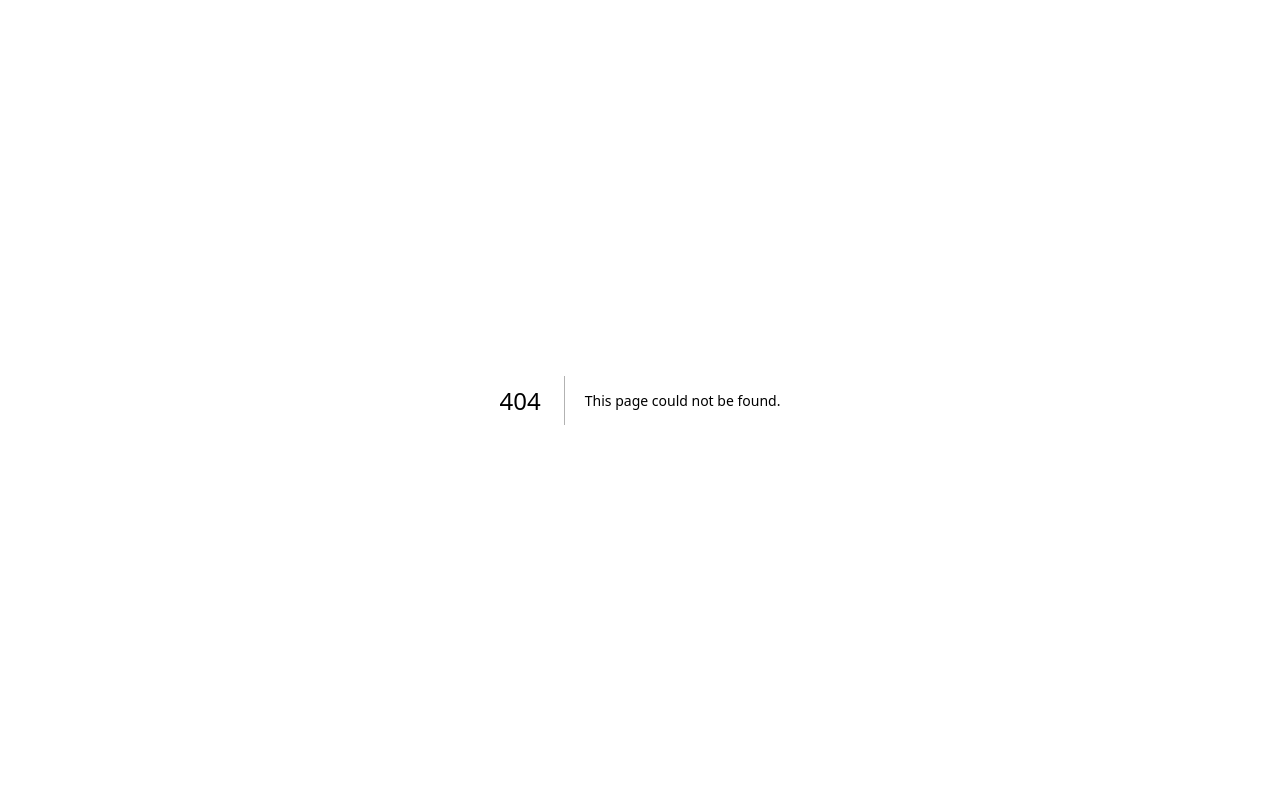
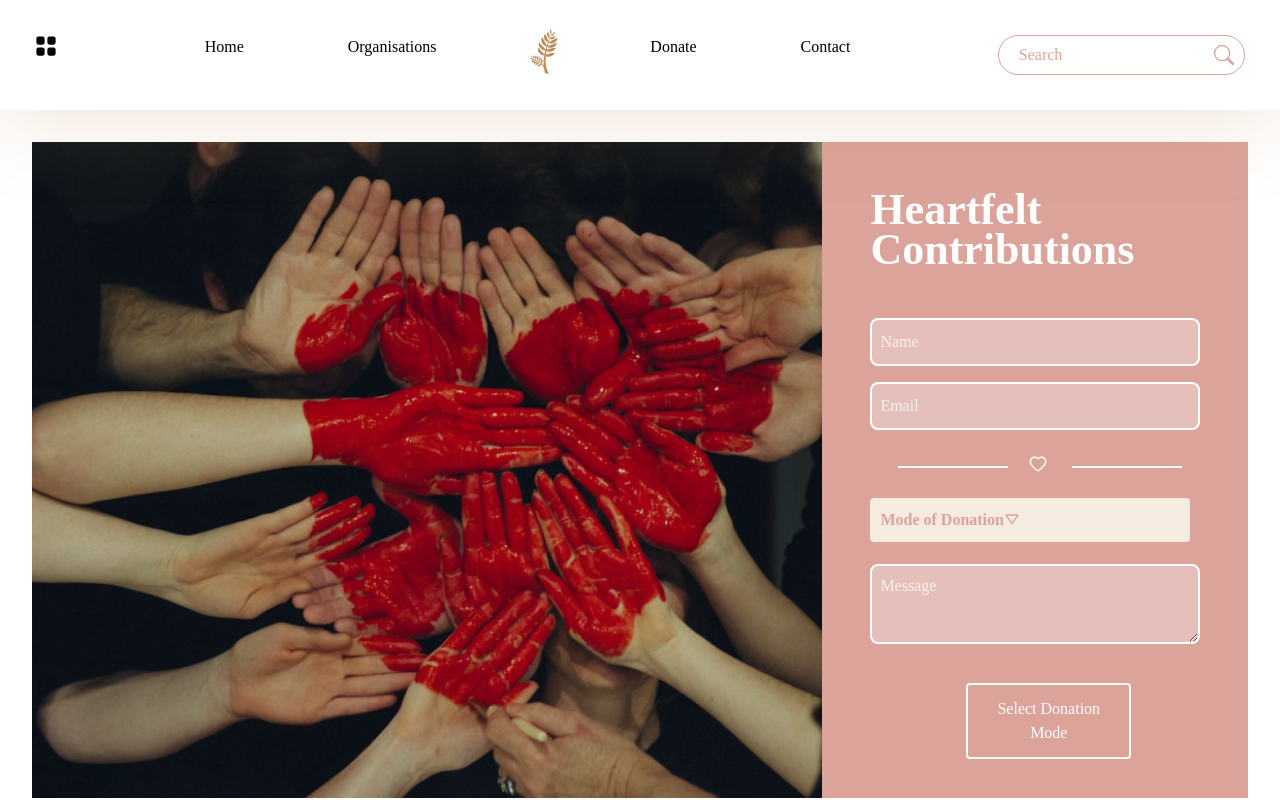
Before and after one commit to PranavKrishnan007/code_with_consequence_UI, a Next.js app in the folder blank_funds/: page /donate/1 in a window 1280 px wide. Before the commit this address had no page. Built offline with nearby package versions, Linux system fonts and the light colour scheme.

Commit message:
fetch added

```diff
--- a/blank_funds/components/Listings/OrgCard.js
+++ b/blank_funds/components/Listings/OrgCard.js
@@ -3,48 +3,48 @@ import Image from "next/image";
 import { GoLocation } from "react-icons/go";
 import styles from "styles/OrgCard.module.css";
 
-export const orgs = [
-  {
-    name: "UNICEF",
-    details:
-      "the big big components,g big components, Create a platform that allow s  users g big components, Create a platform that allows users Create a  platform that allows users to donate to charities and non-profit  organizations. You can create a platform that features different charities, donation options, and progress tracking.",
-    location: "pfund, saftarganj society, nagarpatel vihar something.",
-    image: "/assets/kids_looking_up.png",
-    url: "pfund",
-    phone: "8588890427",
-    email: "pfund@gmail.com",
-    funds_required: "200",
-    funds_raised: "160"
+// export const orgsDummy = [
+//   {
+//     name: "UNICEF",
+//     about:
+//       "the big big components,g big components, Create a platform that allow s  users g big components, Create a platform that allows users Create a  platform that allows users to donate to charities and non-profit  organizations. You can create a platform that features different charities, donation options, and progress tracking.",
+//     location: "pfund, saftarganj society, nagarpatel vihar something.",
+//     image: "/assets/kids_looking_up.png",
+//     url: "pfund",
+//     phone: "8588890427",
+//     email: "pfund@gmail.com",
+//     funds_required: "200",
+//     funds_raised: "160"
 
 
-  },
-  {
-    name: "pfund",
-    details:
-      "the big big components,g big components, Create a platform that allow s  users g big components, Create a platform that allows users Create a  platform that allows users to donate to charities and non-profit  organizations. You can create a platform that features different charities, donation options, and progress tracking.",
-    location: "pfund",
-    image: "/assets/kids_looking_up.png",
-    url: "pfund",
-    phone: "8588890427",
-    email: "pfund@gmail.com",
-    funds_required: "200",
-    funds_raised: "130"
-  },
-  {
-    name: "ABC",
-    details:
-      "the big big components,g big components, Create a platform that allow s  users g big components, Create a platform that allows users Create a  platform that allows users to donate to charities and non-profit  organizations. You can create a platform that features different charities, donation options, and progress tracking.",
-    location: "pfund",
-    image: "/assets/kids_looking_up.png",
-    url: "pfund",
-    phone: "8588890427",
-    email: "pfund@gmail.com",
-    funds_required: "200",
-    funds_raised: "170"
-  },
-];
+//   },
+//   {
+//     name: "pfund",
+//     details:
+//       "the big big components,g big components, Create a platform that allow s  users g big components, Create a platform that allows users Create a  platform that allows users to donate to charities and non-profit  organizations. You can create a platform that features different charities, donation options, and progress tracking.",
+//     location: "pfund",
+//     image: "/assets/kids_looking_up.png",
+//     url: "pfund",
+//     phone: "8588890427",
+//     email: "pfund@gmail.com",
+//     funds_required: "200",
+//     funds_raised: "130"
+//   },
+//   {
+//     name: "ABC",
+//     details:
+//       "the big big components,g big components, Create a platform that allow s  users g big components, Create a platform that allows users Create a  platform that allows users to donate to charities and non-profit  organizations. You can create a platform that features different charities, donation options, and progress tracking.",
+//     location: "pfund",
+//     image: "/assets/kids_looking_up.png",
+//     url: "pfund",
+//     phone: "8588890427",
+//     email: "pfund@gmail.com",
+//     funds_required: "200",
+//     funds_raised: "170"
+//   },
+// ];
 
-const OrgCard = ({ onOrgSelection, selectedOrg }) => {
+const OrgCard = ({ onOrgSelection, selectedOrg, orgs }) => {
   const handleClick = (org) => {
     if (onOrgSelection) {
       onOrgSelection(org);
@@ -55,16 +55,16 @@ const OrgCard = ({ onOrgSelection, selectedOrg }) => {
     <div >
       {orgs.map((id) => (
         <div
-          key={id.name}
+          key={id.id}
           className={selectedOrg === id ? styles.orgCardSelected : styles.orgCard}
 
         >
           <div>
-            <Image src={id.image} width={1024} height={1024} className="" />
+            <Image src={id.image || "/assets/kids_looking_up.png"} width={1024} height={1024} className="" />
           </div>
           <div className={styles.orgInfo}>
             <h3 className={styles.orgname}>{id.name}</h3>
-            <p className={styles.orgdetails}>{id.details}</p>
+            <p className={styles.orgdetails}>{id.about}</p>
             <div >
               <div className={styles.orglocation}>
                 <GoLocation size={22} />
--- a/blank_funds/components/Listings/SideInfoCard.js
+++ b/blank_funds/components/Listings/SideInfoCard.js
@@ -17,7 +17,7 @@ export default function SideInfoCard({ org }) {
           <p className={styles.orglocationText}>{org.location}</p>
         </div>
         <div className={styles.details}>
-          <p>{org.details}</p>
+          <p>{org.about}</p>
         </div>
         <div className={styles.contactInfo}>
           <h1 className={styles.heading}>React Out to Us</h1>
@@ -42,7 +42,7 @@ export default function SideInfoCard({ org }) {
         </div>
         <div>
 
-          <div className={styles.donateButton} onClick={() => router.push("/donate")}>Donate</div>
+          <div className={styles.donateButton} onClick={() => router.push(`/donate/${org.id}`)}>Donate</div>
 
         </div>
       </div>
--- /dev/null
+++ b/blank_funds/pages/donate/[oid].js
@@ -0,0 +1,82 @@
+import { useState } from 'react';
+import Navbar from '@/components/Landing/Navbar';
+import bg from '/public/assets/heart_donation.png';
+import styles from '../../styles/Donation.module.css'
+import { AiOutlineHeart } from "react-icons/ai"
+import { BiDownArrow } from "react-icons/bi"
+import { useRouter } from 'next/router';
+
+export default function Donate() {
+  const [dropdownOpen, setDropdownOpen] = useState(false);
+  const [buttonText, setButtonText] = useState('Select Donation Mode');
+  const [selectedMode, setSelectedMode] = useState('Mode of Donation');
+  const [isModeSelected, setIsModeSelected] = useState(false);
+  const router = useRouter();
+  const OrgId = router.query.oid;
+
+  const toggleDropdown = () => {
+    setDropdownOpen(!dropdownOpen);
+  }
+  const handleDonationModeClick = (mode) => {
+    if (mode === "Cash") {
+      setButtonText("Pay by UPI/Netbanking");
+      setSelectedMode("Cash");
+    } else {
+      setButtonText("Send a mail");
+      setSelectedMode("Clothes");
+    }
+    setDropdownOpen(false);
+  }
+
+//   const handlePayment = () =>{
+//     if(selectedMode == "Mode of Donation"){
+//         return;
+//     }else{
+
+//         if(selectedMode === "Cash"){
+//           router.push(`/donate/${OrgId}/payment`);
+//         }else{
+//           router.push(`/donate/${OrgId}/mail`);
+//         }
+//     }
+//   }
+
+  return (
+    <div style={{ width: "100%", height: "100vh", overflowY: "scroll", overflowX: "hidden" }}>
+      <Navbar />
+      <div className="containerCSS flexySide paddingDonate heightDonate" style={{ width: "100%" }}>
+        <div style={{ width: "65%", height: "100%", backgroundSize: 'cover', backgroundImage: `url(${'/images/pay.png'})`, }} />
+        <div className={styles.leftSideDiv}>
+          <div className={styles.l_Heading}>
+            Heartfelt Contributions
+          </div>
+          <div className={styles.inputContainer}>
+            <input type={"text"} placeholder={"Name"} className={styles.input} />
+            <input type={"text"} placeholder={"Email"} className={styles.input} />
+            <div className={styles.icon}>
+              <div className={styles.iconline1} />
+              <AiOutlineHeart className={styles.icondesign} />
+              <div className={styles.iconline2} />
+            </div>
+            <div className={styles.dropdown} onClick={toggleDropdown} >
+              {selectedMode}
+              <BiDownArrow className={styles.dropdownicon} />
+            </div>
+            {dropdownOpen && (
+              <div className={styles.dropdownclick}>
+                <ul>
+                  <li className={styles.lidropdown} onClick={() => handleDonationModeClick("Cash")}>Cash</li>
+                  <li className={styles.lidropdown} onClick={() => handleDonationModeClick("Clothes")}>Clothes</li>
+                </ul>
+              </div>
+            )}
+            <div>
+              <textarea className={styles.textarea} placeholder='Message' />
+            </div>
+            <button className={styles.submitButton}  >{buttonText}</button>
+          </div>
+        </div>
+      </div>
+    </div>
+  )
+}
--- a/blank_funds/pages/listings.js
+++ b/blank_funds/pages/listings.js
@@ -30,14 +30,23 @@ export default function listings() {
     setSelectedOrg(org);
   };
 
-  if (loading) return (<div>Loading...</div>);
+  if (loading) return (
+  <div>
+     <Navbar />
+      <div style={{ display: "flex", flexDirection: "row" }}>
+        <div style={{ width: "100%", paddingRight: "1.5rem" }}>
+          Loading...
+        </div>
+      </div>
+  </div>
+  );
 
   return (
     <div>
       <Navbar />
       <div style={{ display: "flex", flexDirection: "row" }}>
         <div style={{ width: "66%", paddingRight: "1.5rem" }}>
-          <OrgCard onOrgSelection={handleOrgSelection} selectedOrg={selectedOrg} />
+          <OrgCard onOrgSelection={handleOrgSelection} selectedOrg={selectedOrg} orgs={organisations} />
         </div>
         <div style={{
           position: "fixed",
```
